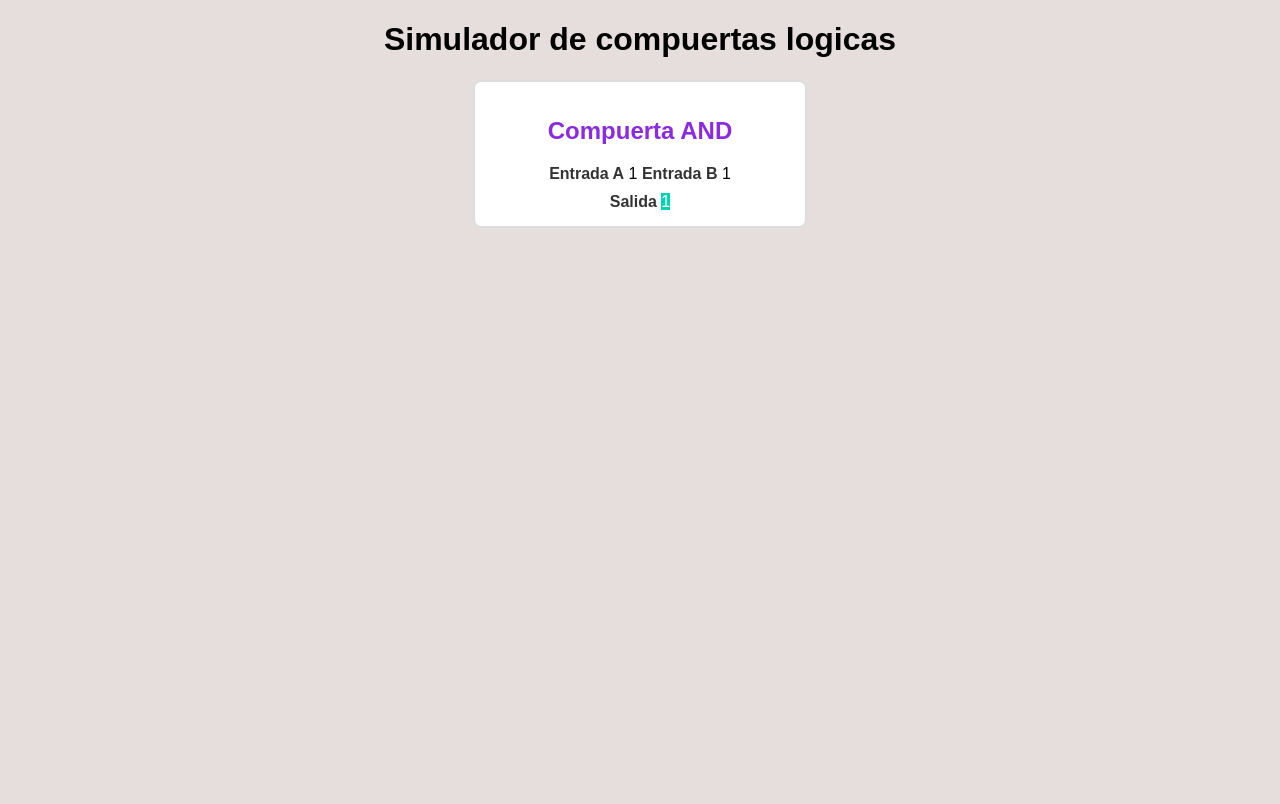
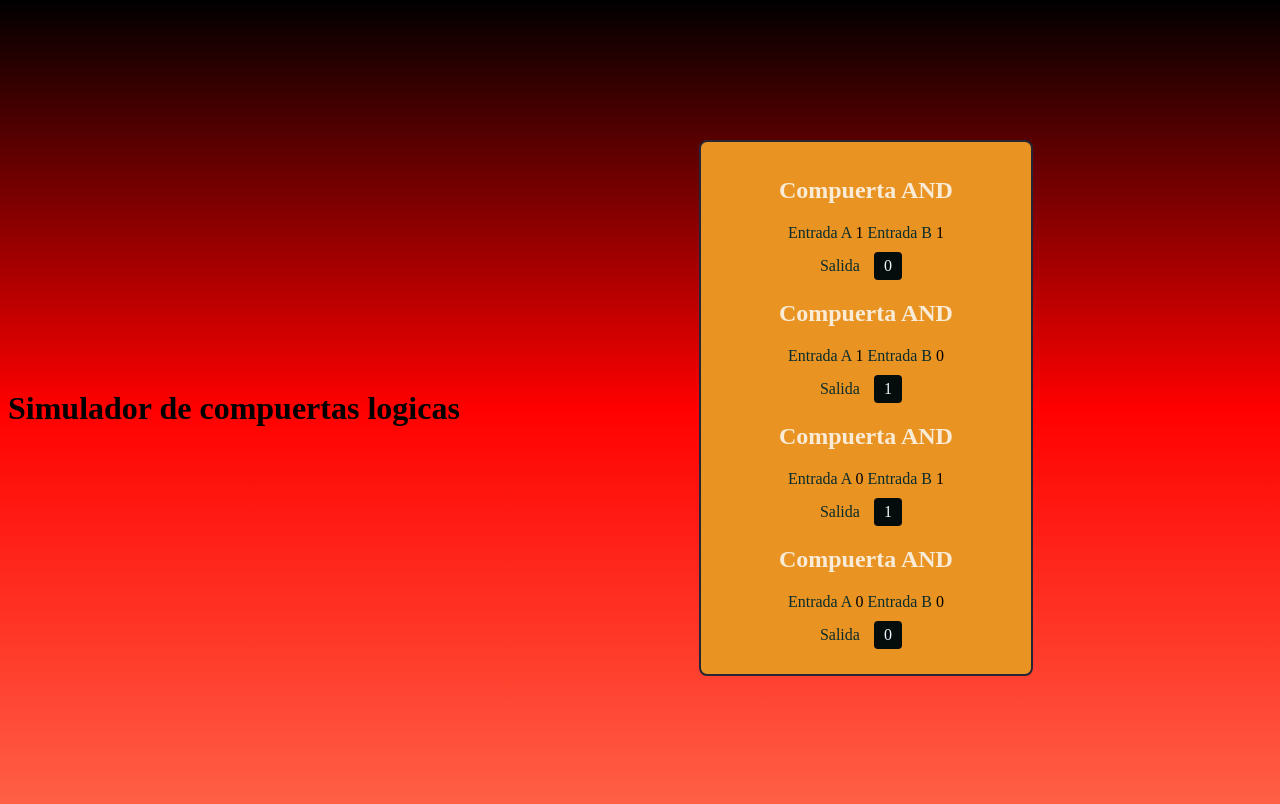
Before and after one commit to Diefer3/trabajo-c-digo-diagrama, a plain HTML site: page index.html in a window 1280 px wide. Drawn offline with Linux system fonts and the light colour scheme.

Commit message:
visualizacion de css

```diff
--- a/index.html
+++ b/index.html
@@ -5,13 +5,17 @@
    <link rel="stylesheet" href="style.css">
     <!-- creamos el titulo de nuestro proyecto -->
     <title>Compuertas logicas</title>
+    <!-- title representa el tiutulo de la pagina -->
 </head>
 <body>
 
     <!-- comenzamos el desarrolo del proyecto con el subtitulo -->
     <h1> Simulador de compuertas logicas</h1>
     <div class="container">
-        <h2 class="title">Compuerta AND</h2>
+        <table>
+            <thead>
+                <tr>
+                    <h2 class="title">Compuerta AND</h2>
         <div class="inputs">
             <label class="text">Entrada A</label>
             <span class="inputs">1</span>
@@ -20,8 +24,54 @@
         </div>
         <div class="output">
             <label class="text">Salida</label>
+            <span class="result">0</span>
+        </div>
+                </tr>
+
+                <tr>
+                    <h2 class="title">Compuerta AND</h2>
+        <div class="inputs">
+            <label class="text">Entrada A</label>
+            <span class="inputs">1</span>
+            <label class="text">Entrada B</label>
+            <span class="inputs">0</span>
+        </div>
+        <div class="output">
+            <label class="text">Salida</label>
             <span class="result">1</span>
         </div>
+                </tr>
+
+                <tr>
+                    <h2 class="title">Compuerta AND</h2>
+        <div class="inputs">
+            <label class="text">Entrada A</label>
+            <span class="inputs">0</span>
+            <label class="text">Entrada B</label>
+            <span class="inputs">1</span>
+        </div>
+        <div class="output">
+            <label class="text">Salida</label>
+            <span class="result">1</span>
+        </div>
+                </tr>
+
+                <tr>
+                    <h2 class="title">Compuerta AND</h2>
+        <div class="inputs">
+            <label class="text">Entrada A</label>
+            <span class="inputs">0</span>
+            <label class="text">Entrada B</label>
+            <span class="inputs">0</span>
+        </div>
+        <div class="output">
+            <label class="text">Salida</label>
+            <span class="result">0</span>
+        </div>
+                </tr>
+            </thead>
+        </table>
+
     </div>
 </body>
 </html>
--- a/style.css
+++ b/style.css
@@ -1,22 +1,44 @@
-body {font-family: arial,sams-serief;background-color: rgba(222, 211, 211, 0.758);text-align: center;}
-.title { margin-top: 20px;color: blueviolet;}
+body{
+    display: flex;
+    align-items: center;
+    justify-content: center;
+    min-height: 100vh;
+    background: linear-gradient(black,red,tomato);
+}
 
-.container {background-color: #fff;margin: 20px auto;
+.title {
+    margin-top: 20px;
+    color: antiquewhite;
+}
+
+.container{
+    background-color: rgb(233, 147, 35);
+    margin: 20px auto;
     padding: 15px;
-border: 2px solid #ddd;
+    border: 2px solid  rgb(37, 37, 53);
     width: 300px;
     border-radius: 8px;
-box-shadow: 0 2px 5px rgba(red, green, blue, alpha);}
-
-.inputs,output {margin: 10px 0;}
-.text {font-weight: bold;color: #333;}
-.input, .reslt {
+    box-shadow: 0 2px 5px rgba(red, green, blue, alpha);
+}
+.inputs, .output {
+    margin: 10px 0;
+}
+    .text {
+        font-weight:italic small-caps bold 16px/2 cursive;
+        color: rgb(8, 44, 44);
+    }
+        .container {
+            text-align: center;
+        }
+            .input, .result {
                 display: inline-block;
                 margin: 0 10px;
-    background-color: #eee;
+                padding: 5px 10px;
+                background-color:#110101;
                 border-radius: 4px;
             }
+
             .result {
-    background-color: #00d1b2; /* verde si es 1*/
-    color: white;
+                background-color: rgb(4, 12, 12);
+                color: aliceblue;
             }
```
Lines whose indentation alone changed are shown as unchanged.
